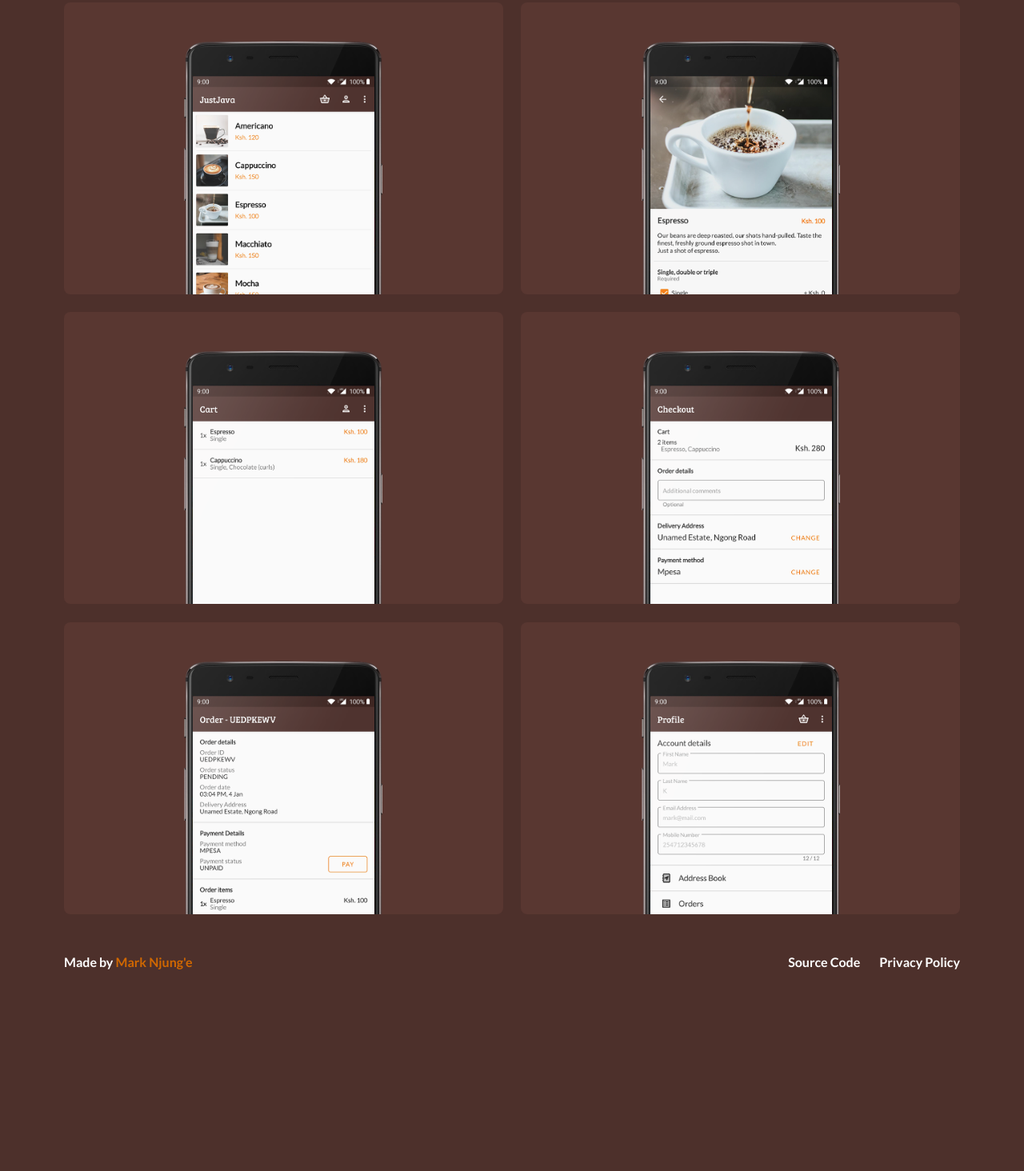
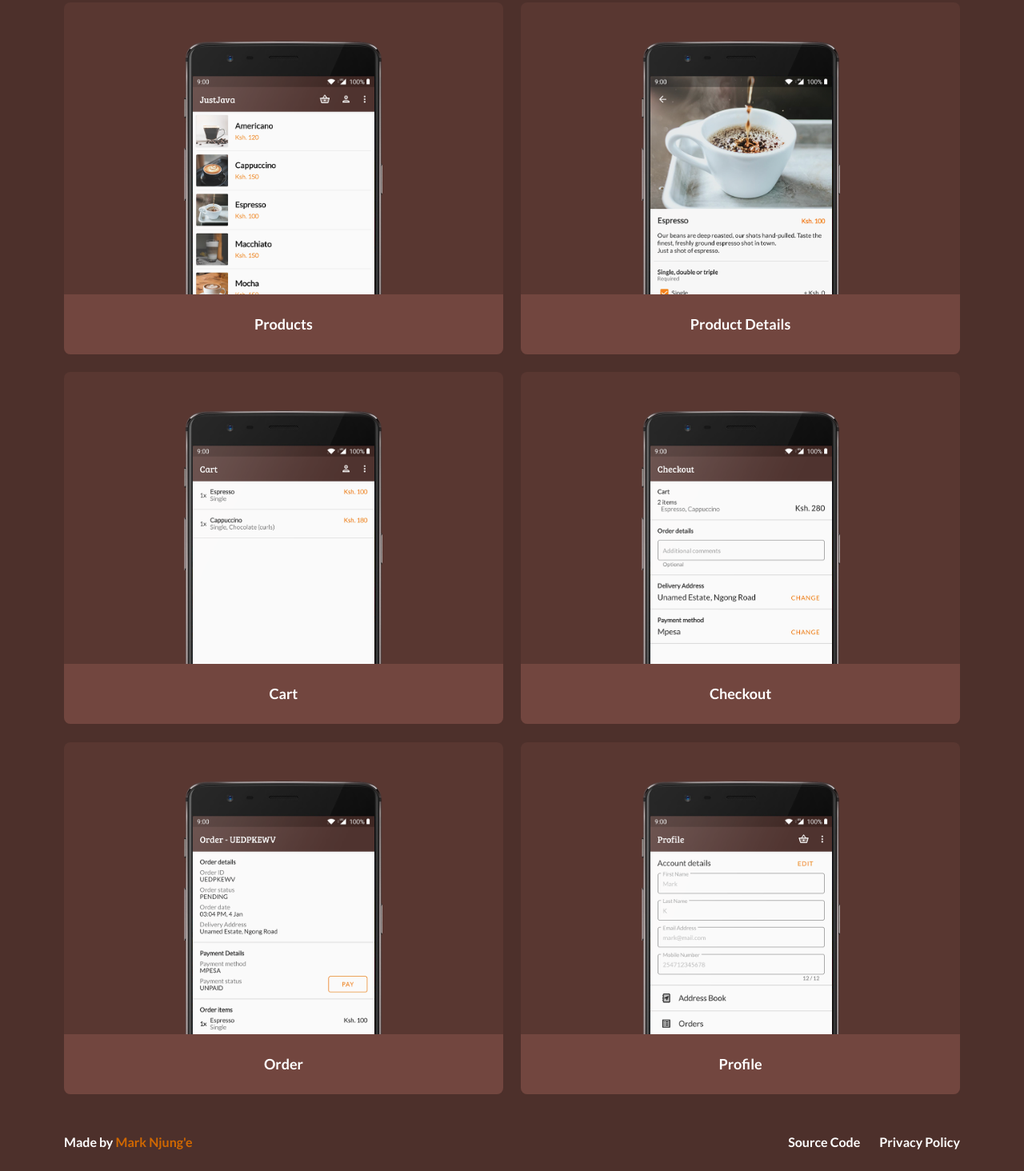
Before and after one commit to MarkNjunge/www-justjava-store, a website built with webpack: page src/index.html in a window 1280 px wide. Shown: the part 845-2309 px from the top of the page at 80% size. Before the commit the page ends 2084 px from the top, so only its background shows below. Built offline with nearby package versions, Linux system fonts and the light colour scheme.

Commit message:
Add subtext to screenshots

```diff
--- a/src/index.html
+++ b/src/index.html
@@ -70,21 +70,39 @@
       <div class="screenshots">
         <div class="flex flex-col items-center rounded-lg screenshot-card">
           <img src="./assets/justjava-product-list.png" alt="" srcset="" class="pt-4 md:pt-12 pr-4 pl-4">
+          <div class="w-full rounded-b-lg text-center screenshot-card-bottom">
+            <p class="p-2 md:p-6 text-sm md:text-lg font-bold">Products</p>
+          </div>
         </div>
         <div class="flex flex-col items-center rounded-lg screenshot-card">
           <img src="./assets/justjava-product-detail.png" alt="" srcset="" class="pt-4 md:pt-12 pr-4 pl-4">
+          <div class="w-full rounded-b-lg text-center screenshot-card-bottom">
+            <p class="p-2 md:p-6 text-sm md:text-lg font-bold">Product Details</p>
+          </div>
         </div>
         <div class="flex flex-col items-center rounded-lg screenshot-card">
           <img src="./assets/justjava-cart.png" alt="" srcset="" class="pt-4 md:pt-12 pr-4 pl-4">
+          <div class="w-full rounded-b-lg text-center screenshot-card-bottom">
+            <p class="p-2 md:p-6 text-sm md:text-lg font-bold">Cart</p>
+          </div>
         </div>
         <div class="flex flex-col items-center rounded-lg screenshot-card">
           <img src="./assets/justjava-checkout.png" alt="" srcset="" class="pt-4 md:pt-12 pr-4 pl-4">
+          <div class="w-full rounded-b-lg text-center screenshot-card-bottom">
+            <p class="p-2 md:p-6 text-sm md:text-lg font-bold">Checkout</p>
+          </div>
         </div>
         <div class="flex flex-col items-center rounded-lg screenshot-card">
           <img src="./assets/justjava-order.png" alt="" srcset="" class="pt-4 md:pt-12 pr-4 pl-4">
+          <div class="w-full rounded-b-lg text-center screenshot-card-bottom">
+            <p class="p-2 md:p-6 text-sm md:text-lg font-bold">Order</p>
+          </div>
         </div>
         <div class="flex flex-col items-center rounded-lg screenshot-card">
           <img src="./assets/justjava-profile.png" alt="" srcset="" class="pt-4 md:pt-12 pr-4 pl-4">
+          <div class="w-full rounded-b-lg text-center screenshot-card-bottom">
+            <p class="p-2 md:p-6 text-sm md:text-lg font-bold">Profile</p>
+          </div>
         </div>
       </div>
     </section>
--- a/src/styles/index.scss
+++ b/src/styles/index.scss
@@ -38,6 +38,10 @@ $accent-dark: #d16800;
     img {
       width: 280px;
     }
+
+    .screenshot-card-bottom {
+      background: #72463f;
+    }
   }
 
   /* Small (sm) */
```
